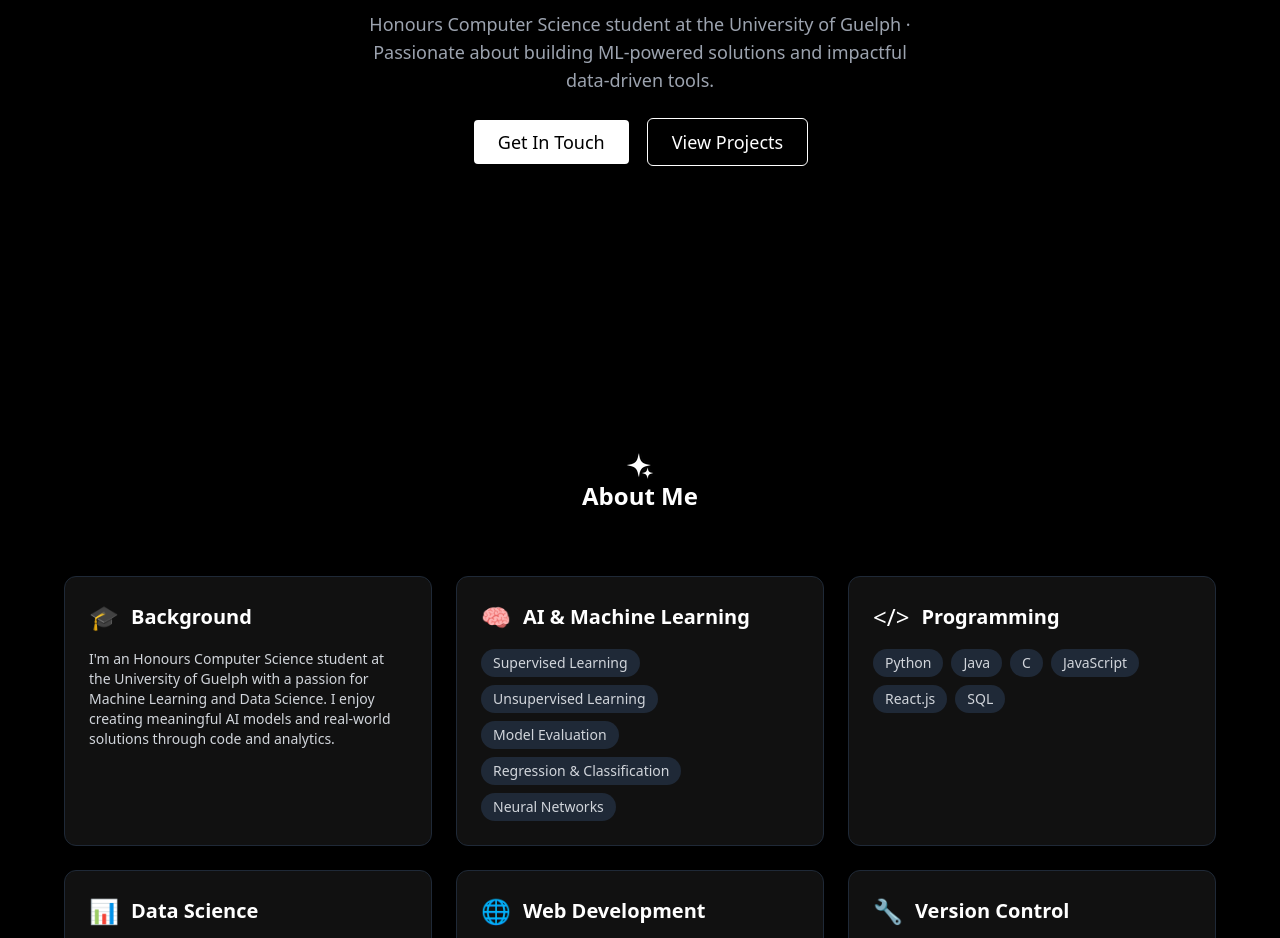
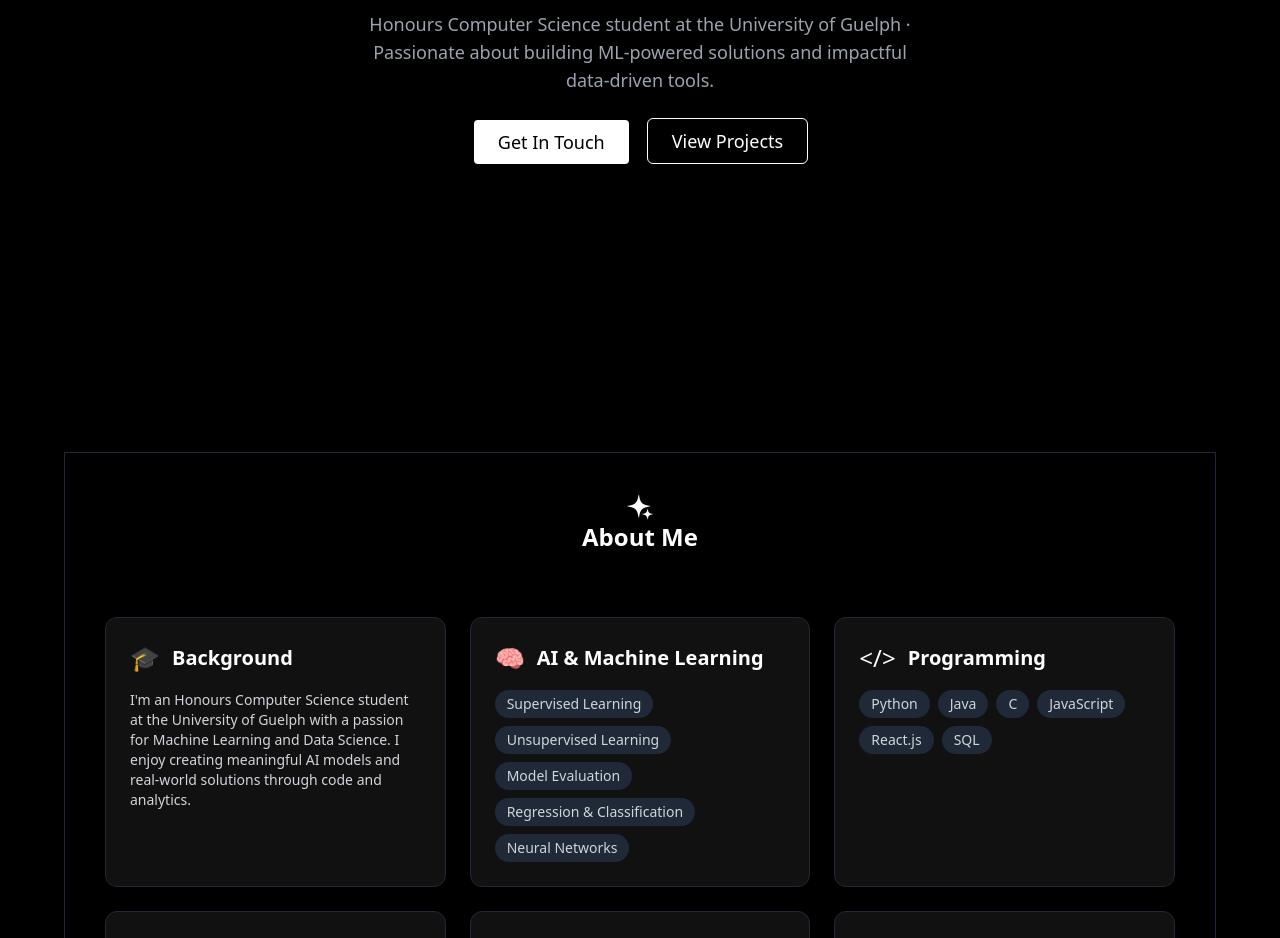
Before and after one commit to EddieJabraouti/Portfolio-2025, a React (Vite) app: page / in a window 1280 px wide. Shown: the part 534-1472 px from the top of the page. Built offline with nearby package versions, Linux system fonts and the light colour scheme.

Commit message:
Commit 11

```diff
--- a/src/App.jsx
+++ b/src/App.jsx
@@ -16,9 +16,18 @@ const App = () => {
   return (
     <Router>
       <Navbar />
-      <AnimatedHero/>
-      <Home/>
-      <BottomNav/>
+      <Routes>
+        <Route
+        path='/'
+        element={
+          <>
+            <AnimatedHero/>
+            <Home/>
+            <BottomNav/>
+          </>
+        }>
+      </Route>
+      </Routes>
       <Routes>
         <Route path="/about" element={<About />} />
         <Route path="/projects" element={<Projects />} />
--- a/src/pages/About.jsx
+++ b/src/pages/About.jsx
@@ -4,7 +4,6 @@ import Navbar from './Navbar';
 const About = () => {
   return (
     <>
-    <Navbar/>
     <div>About</div>
     </>
   )
--- a/src/pages/AnimatedHero.jsx
+++ b/src/pages/AnimatedHero.jsx
@@ -1,4 +1,6 @@
 import React, { useEffect, useState } from 'react';
+import { Link } from 'react-router-dom';
+
 
 const AnimatedHero = () => {
     const headingText = "Hii, I'm Eddie Jabraouti";
@@ -46,12 +48,14 @@ const AnimatedHero = () => {
               Honours Computer Science student at the University of Guelph · Passionate about building ML-powered solutions and impactful data-driven tools.
             </p>
             <div className={`flex flex-wrap justify-center gap-4 transition-opacity duration-1000 ${fadeInButtons ? 'opacity-100' : 'opacity-0'}`}>
-              <button className="border-2 border-black rounded bg-white hover:bg-gray-400 text-black px-6 py-2 rounded-md text-lg transition">
+              <Link to="/contact"><button className="border-2 border-black rounded bg-white hover:bg-gray-400 text-black px-6 py-2 rounded-md text-lg transition">
                 Get In Touch
               </button>
-              <button className="bg-black-800 border border-white rounded hover:bg-gray-700 text-white px-6 py-2 rounded-md text-lg transition">
+              </Link>
+              <Link to="/Projects"><button className="bg-black-800 border border-white rounded hover:bg-gray-700 text-white px-6 py-2 rounded-md text-lg transition">
                 View Projects
               </button>
+              </Link>
             </div>
           </div>
         </section>
--- a/src/pages/Contact.jsx
+++ b/src/pages/Contact.jsx
@@ -4,7 +4,6 @@ import Navbar from './Navbar';
 const Contact = () => {
   return (
     <>
-    <Navbar/>
     <div>Contact</div>
     </>
   )
--- a/src/pages/Home.jsx
+++ b/src/pages/Home.jsx
@@ -7,7 +7,7 @@ const Home = () => {
     <div className="font-oswald bg-white text-gray-900 dark:bg-gray-900 dark:text-white transition-colors duration-300">
       {/* About Section */}
       <section className="py-24 px-6 bg-black text-white">
-        <div className="max-w-6xl mx-auto">
+        <div className=" border border-gray-800  p-10 max-w-6xl mx-auto">
          <h2 className="text-2xl font-bold text-center mb-16"> <img  className="mx-auto" src='/images/sparkle.png' ></img>About Me</h2>
 
           <div className="grid md:grid-cols-2 lg:grid-cols-3 gap-6">
--- a/src/pages/Projects.jsx
+++ b/src/pages/Projects.jsx
@@ -4,7 +4,6 @@ import Navbar from './Navbar';
 const Projects = () => {
   return (
     <>
-    <Navbar/>
     <div>Projects</div>
     </>
   )
```
